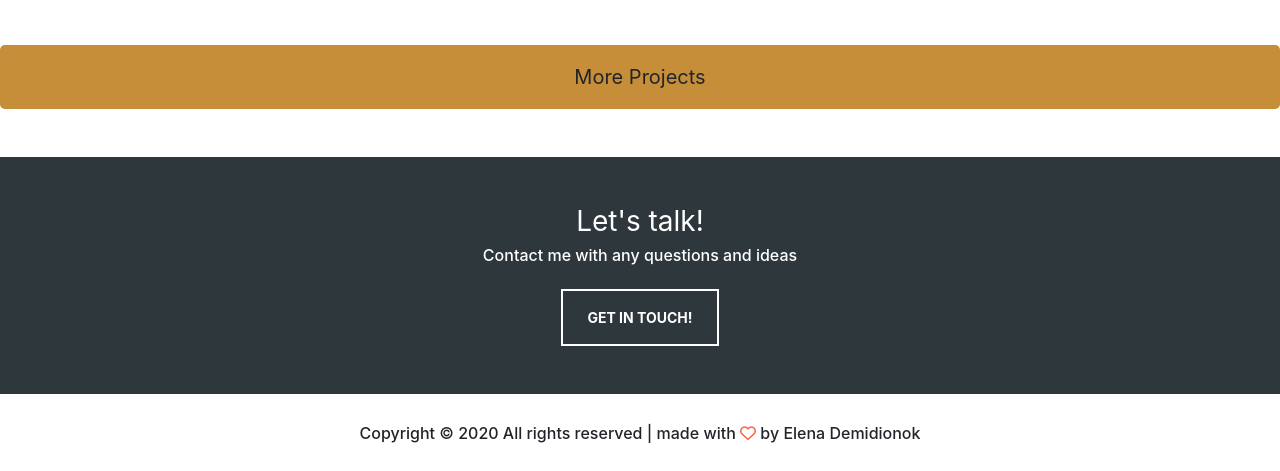
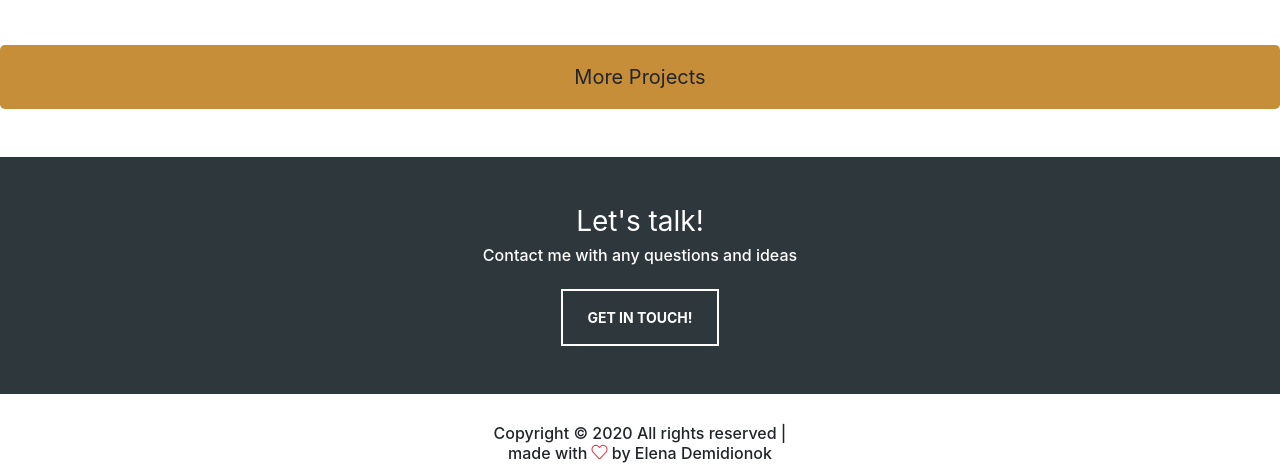
Before and after one commit to Ellen0404/Portfolio, a website: page index.html in a window 1280 px wide. Shown: the part 2957-3428 px from the top of the page. Drawn offline with nearby package versions, Linux system fonts and the light colour scheme.

Commit message:
footer style corrections

```diff
--- a/index.html
+++ b/index.html
@@ -309,13 +309,11 @@
         <div class="container">
             <div class="row">
                 <div class="col-12 text-md-center text-left">
-                    <p>
+                    <p style="text-align: center">
                         Copyright &copy;
-                        <script>document.write(new Date().getFullYear());</script> All rights reserved |
+                        <script>document.write(new Date().getFullYear());</script> All rights reserved |<br>
                         made with
-                        <span style="font-size: 1em; color: Tomato;">
-                            <i class="far fa-heart"></i>
-                        </span> by Elena Demidionok
+                        <i class="icon-heart text-danger" aria-hidden="true"></i> by Elena Demidionok
                     </p>
                 </div>
             </div>
```
Also changed, not shown: contact.html (+2 -2 lines), projects.html (+3 -3 lines).
